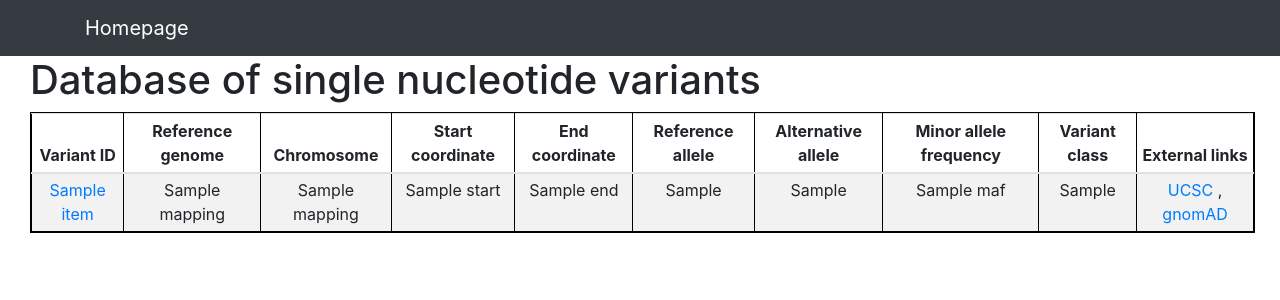
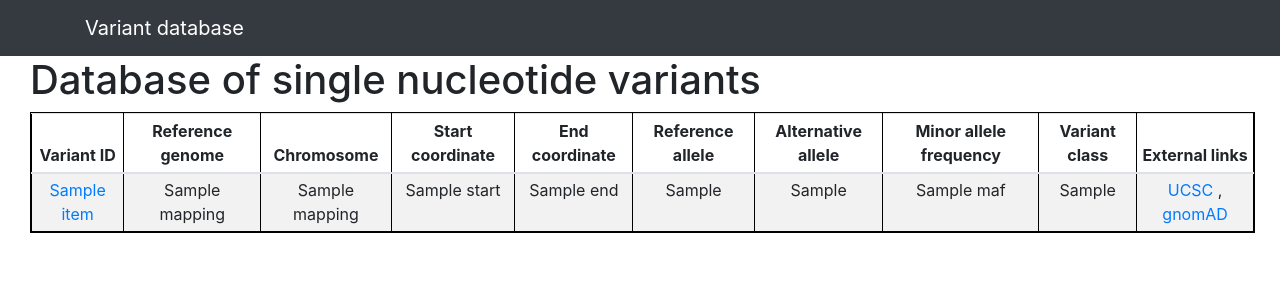
Before and after one commit to sophie22/mongovardb, a Django app: page /home/ in a window 1280 px wide. Shown: the top 300 px of the page. Run offline with Django 3.2, Linux system fonts and the light colour scheme; tables that the repository leaves empty hold one stand-in row (values such as "Sample post"); a database or web service that is not in the repository returns one stand-in record (values such as "Sample title"); some libraries are stand-ins or nearby versions.

Commit message:
move table html to template

```diff
--- a/dbSNP/dbsnp_app/templates/dbsnp_app/template.html
+++ b/dbSNP/dbsnp_app/templates/dbsnp_app/template.html
@@ -20,7 +20,7 @@
 	<body>
 		<nav class="navbar navbar-expand-lg navbar-dark bg-dark">
 			<div class="container">
-				<a class="navbar-brand" href="{% url 'home' %}">Homepage</a>
+				<a class="navbar-brand" href="{% url 'home' %}">Variant database</a>
 			</div>
 		</nav>
 
@@ -35,23 +35,52 @@
 		{% endblock %}
 
 		{% block table %}
-		<table style="width:80%" class="table table-striped table-sm table-responsive">
-			<thead class="thead-inverse"> <!--define header-->
-				{% for h in header_list %}
-				<th class="th-lg"> {{h}} </th>
-				{% endfor %}
+			<table style="width:98%" class="table table-striped table-sm table-responsive">
+			<thead class="thead-inverse">
+				<tr> <!--define header-->
+					<!-- <th >Reference genome</th> -->
+					<th >Chromosome</th>
+					<th >Start</th>
+					<th >End</th>
+					<th >Reference</th>
+					<th >Alternative</th>
+					<th >Variant type</th>
+					<th >Consequence</th>
+					<th >Synonyms</th>
+					<th >MAF</th>
+					<th >Clinical significance</th>
+					<th >Evidence sources</th>
+					<th >Variant ID</th>
+					<th >External links</th>
+				</tr>
 			</thead>
 			<tbody>
-				{% for n in content_list %}
-				<td class="align-middle"> {{n}} </td>
-				{% endfor %}
+				{% for variant in variants %} <!-- create a new row for each variant submitted  -->
+				<tr> 	<!--'variants' is the key in the content dictionary provided in the views.py -->
+					<!-- <td>{{ variant.refGen }}</td> -->
+					<td>{{ variant.chr }}</td>
+					<td>{{ variant.start }}</td>
+					<td>{{ variant.end }}</td>
+					<td>{{ variant.ref }}</td>
+					<td>{{ variant.alt }}</td>
+					<td>{{ variant.var_class }}</td>
+					<td>{{ variant.consequence }}</td>
+					<td>{% for syn in variant.synonyms %}
+						{{syn}}<br>{% endfor %}</td>
+					<td>{{ variant.MAF }}</td>
+					<td>{{ variant.clin_sig }}</td>
+					<td>{{ variant.evidence }}</td>
+					<td><a href="https://www.ncbi.nlm.nih.gov/snp/{{variant.dbSNP_ID}}">{{ variant.dbSNP_ID }}</a></td>
+					<td><a href="https://genome-euro.ucsc.edu/cgi-bin/hgTracks?db=hg38&lastVirtModeType=default&lastVirtModeExtraState=&virtModeType=default&virtMode=0&nonVirtPosition=&position=chr{{variant.chr}}%3A{{variant.start}}-{{variant.end}}">UCSC</a> , <a href="https://gnomad.broadinstitute.org/variant/{{ variant.chr }}-{{ variant.start }}-{{variant.ref}}-{{variant.alt}}?dataset=gnomad_r3">gnomAD</a></td>
+				</tr>
+				{% endfor %}  <!-- always have to close for loops in HTML -->
 			</tbody>
-		</table>
+			</table>
 		{% endblock %}
 
 
 		{% block home-button %}
-		<a href="{% url 'home' %}"><button type="button" name = "home" class = "bt btn-primary">Back to database selection</button></a>
+			<a href="{% url 'home' %}"><button type="button" name = "home" class = "bt btn-primary">Back to overview</button></a>
 		{% endblock %}
 		</div>
 
```
